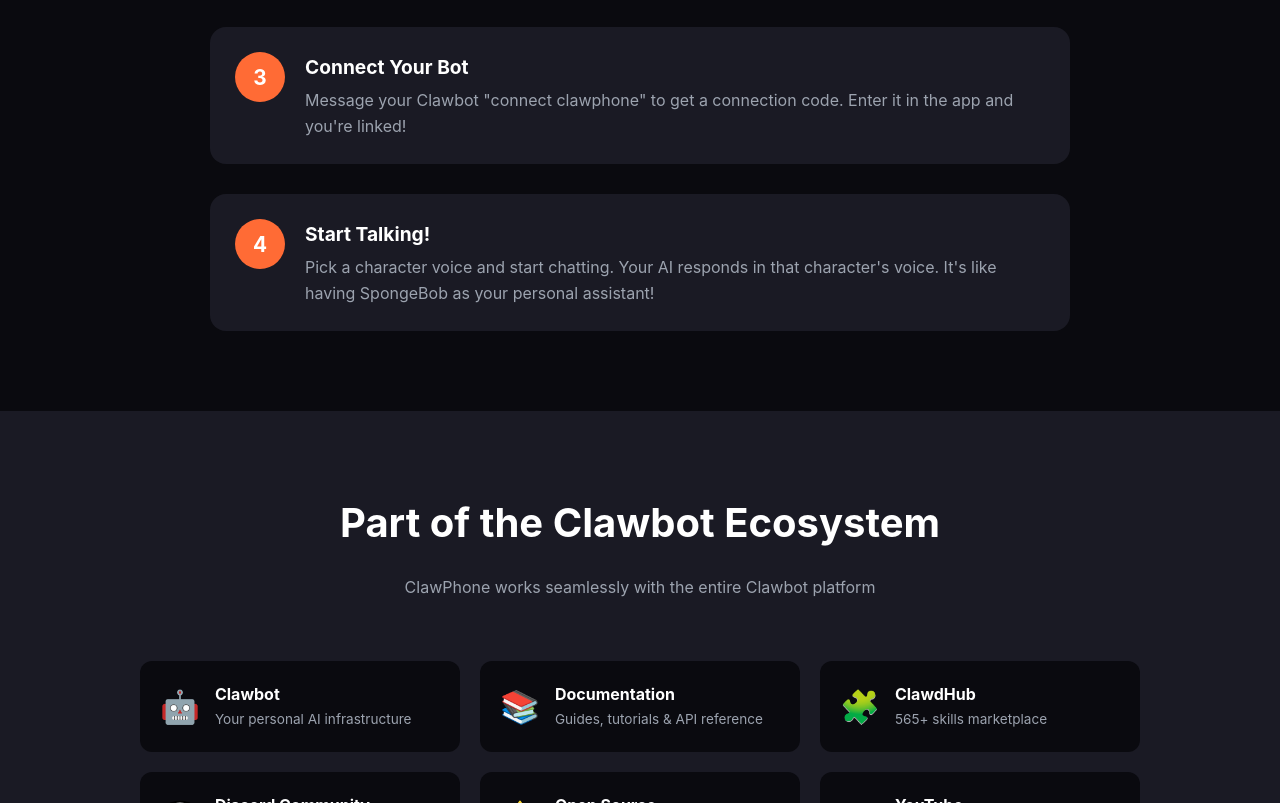
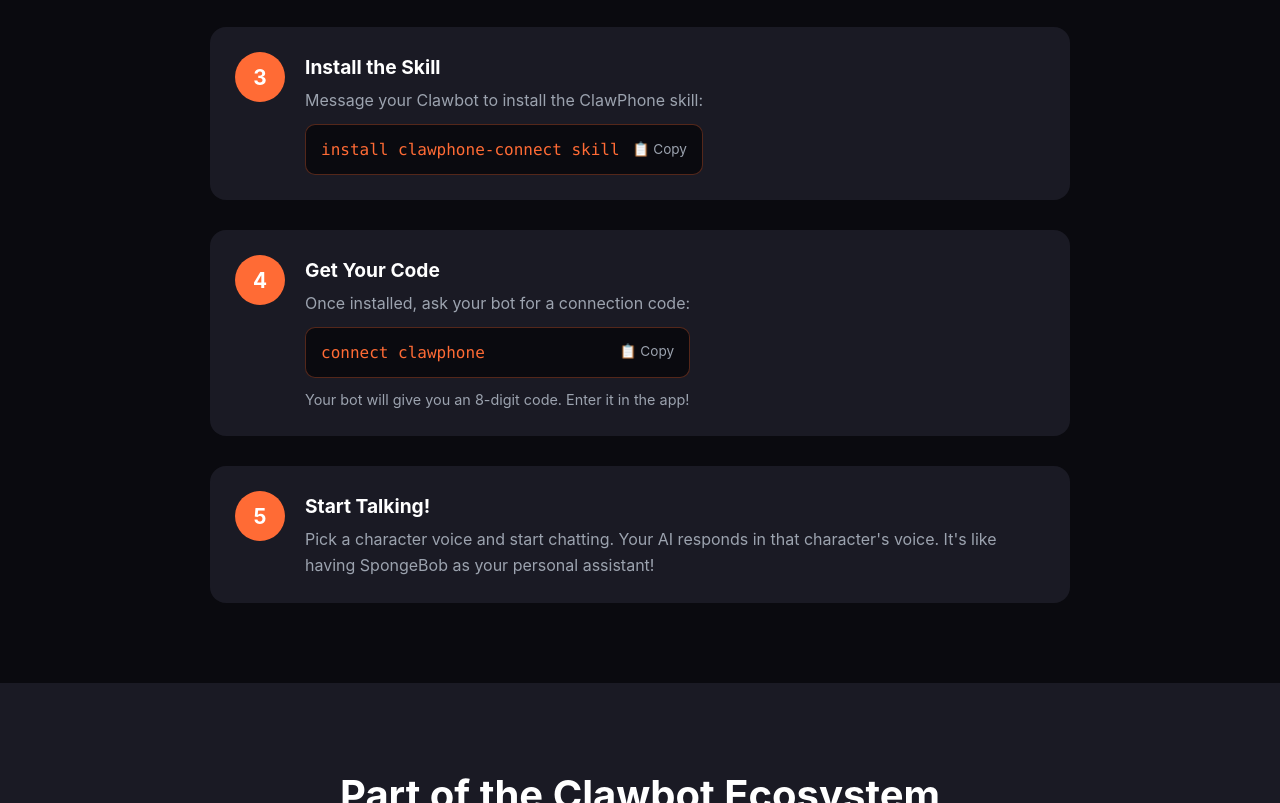
Before and after one commit to DSumm18/clawphone-site, a plain HTML site: page index.html in a window 1280 px wide. Shown: the part 3120-3923 px from the top of the page. Drawn offline with Linux system fonts and the light colour scheme.

Commit message:
Add skill install step with copy-to-clipboard buttons - remove friction

```diff
--- a/index.html
+++ b/index.html
@@ -481,6 +481,37 @@
             font-size: 0.9rem;
         }
 
+        /* Copy Command Box */
+        .copy-command {
+            display: flex;
+            align-items: center;
+            justify-content: space-between;
+            background: var(--bg-dark);
+            border: 1px solid rgba(255, 107, 53, 0.3);
+            border-radius: 10px;
+            padding: 12px 15px;
+            margin-top: 10px;
+            cursor: pointer;
+            transition: border-color 0.2s, background 0.2s;
+        }
+        .copy-command:hover {
+            border-color: var(--primary);
+            background: rgba(255, 107, 53, 0.05);
+        }
+        .copy-command code {
+            font-family: 'Monaco', 'Menlo', monospace;
+            font-size: 1rem;
+            color: var(--primary);
+        }
+        .copy-btn {
+            font-size: 0.85rem;
+            color: var(--text-muted);
+            white-space: nowrap;
+        }
+        .copy-command.copied .copy-btn {
+            color: #4ade80;
+        }
+
         @media (max-width: 768px) {
             .hero h1 { font-size: 2.5rem; }
             .nav-links { display: none; }
@@ -599,7 +630,7 @@
 
     <section class="how-it-works" id="how">
         <h2 class="section-title">Get Started in 3 Minutes</h2>
-        <p class="section-subtitle">Already have a Clawbot? You're one step away.</p>
+        <p class="section-subtitle">Already have a Clawbot? You're two messages away.</p>
         <div class="steps">
             <div class="step">
                 <div class="step-number">1</div>
@@ -618,12 +649,28 @@
             <div class="step">
                 <div class="step-number">3</div>
                 <div class="step-content">
-                    <h3>Connect Your Bot</h3>
-                    <p>Message your Clawbot "connect clawphone" to get a connection code. Enter it in the app and you're linked!</p>
+                    <h3>Install the Skill</h3>
+                    <p>Message your Clawbot to install the ClawPhone skill:</p>
+                    <div class="copy-command" onclick="copyText('install clawphone-connect skill')">
+                        <code>install clawphone-connect skill</code>
+                        <span class="copy-btn">📋 Copy</span>
+                    </div>
                 </div>
             </div>
             <div class="step">
                 <div class="step-number">4</div>
+                <div class="step-content">
+                    <h3>Get Your Code</h3>
+                    <p>Once installed, ask your bot for a connection code:</p>
+                    <div class="copy-command" onclick="copyText('connect clawphone')">
+                        <code>connect clawphone</code>
+                        <span class="copy-btn">📋 Copy</span>
+                    </div>
+                    <p style="margin-top: 10px; font-size: 0.9rem;">Your bot will give you an 8-digit code. Enter it in the app!</p>
+                </div>
+            </div>
+            <div class="step">
+                <div class="step-number">5</div>
                 <div class="step-content">
                     <h3>Start Talking!</h3>
                     <p>Pick a character voice and start chatting. Your AI responds in that character's voice. It's like having SpongeBob as your personal assistant!</p>
@@ -808,6 +855,16 @@
             localStorage.setItem('cookieConsent', 'declined');
             document.getElementById('cookie-banner').style.display = 'none';
         }
+        function copyText(text) {
+            navigator.clipboard.writeText(text).then(function() {
+                event.currentTarget.classList.add('copied');
+                event.currentTarget.querySelector('.copy-btn').textContent = '✓ Copied!';
+                setTimeout(function() {
+                    event.currentTarget.classList.remove('copied');
+                    event.currentTarget.querySelector('.copy-btn').textContent = '📋 Copy';
+                }, 2000);
+            });
+        }
     </script>
 </body>
 </html>
```
